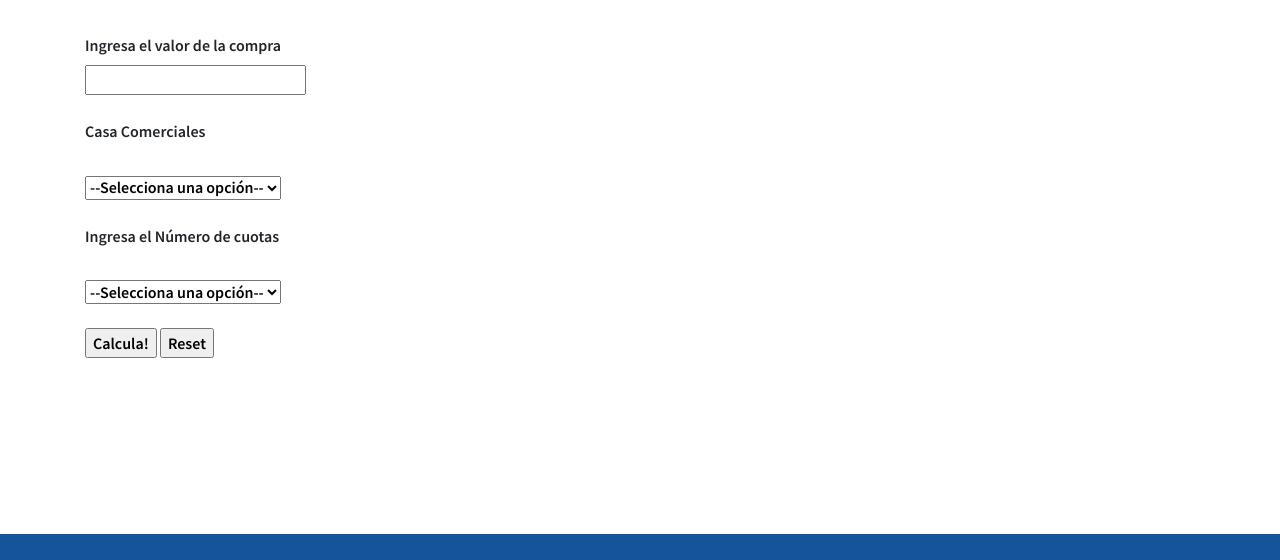
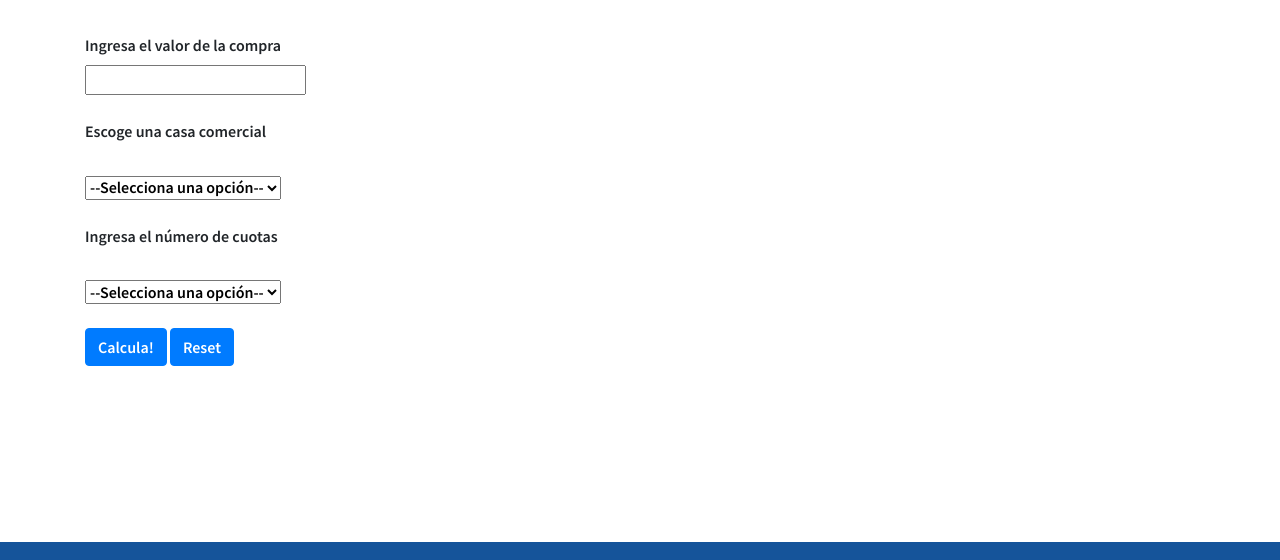
Before and after one commit to MatiasSan/Proyecto-JS, a plain HTML site: page calculadora.html in a window 1280 px wide. Shown: the part 181-741 px from the top of the page. Drawn offline with nearby package versions, Linux system fonts and the light colour scheme.

Commit message:
Arreglos boostrap

```diff
--- a/calculadora.html
+++ b/calculadora.html
@@ -63,14 +63,14 @@
         <form action="">
             <label for="">Ingresa el valor de la compra</label> <br>
             <input type="number" name="monto" id="monto"> <br><br>
-            <label for="casasComerciales">Casa Comerciales</label> <br><br>
+            <label for="casasComerciales">Escoge una casa comercial</label> <br><br>
             <select name="casasComerciales" id="casasComerciales">
                 <option value="0">--Selecciona una opción--</option>
                 <option value="1">Falabella</option>
                 <option value="2">Ripley</option>
                 <option value="3">Paris</option>
             </select> <br><br>
-            <label for="cuotas">Ingresa el Número de cuotas</label> <br><br>
+            <label for="cuotas">Ingresa el número de cuotas</label> <br><br>
             <select name="cuotas" id="cuotas">
                 <option value="0">--Selecciona una opción--</option>
                 <option value="1">1</option>
@@ -92,9 +92,8 @@
             <span></span>
 
             <br><br>
-            <input type="button" onclick="interes()" value="Calcula!">
-<!--             <input type="button" onclick="ciclo()" value="Ciclo">
- -->            <input type="reset">
+            <input type="button" onclick="interes()" value="Calcula!" class="btn btn-primary ">
+            <input type="reset" class="btn btn-primary">
         </form>
     </div>
     <br>
```
